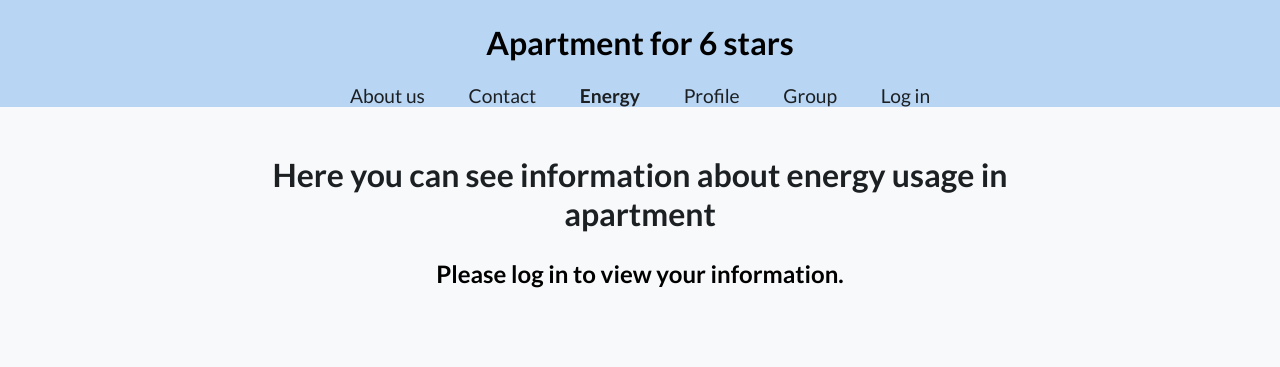
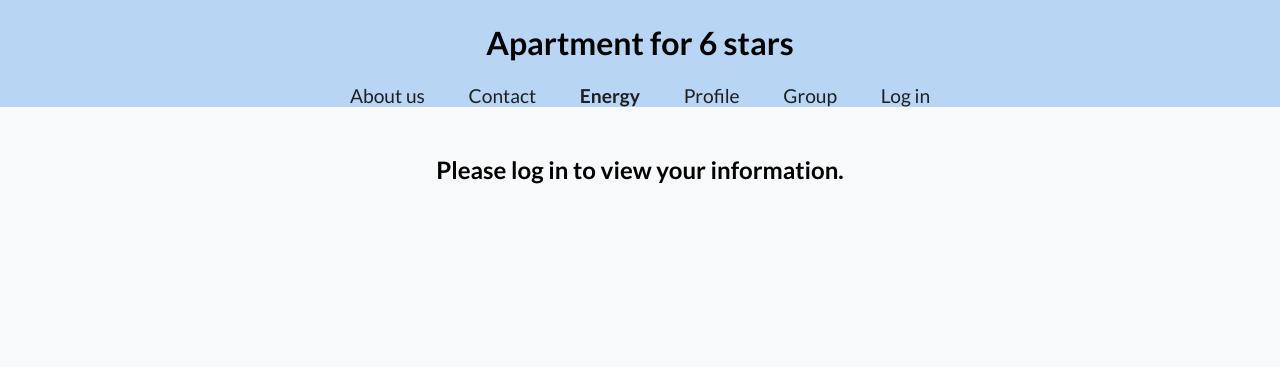
Before and after one commit to Tykutyku/apartments_group_6, a Flask app: page /energy in a window 1280 px wide. Shown: the top 367 px of the page. Run offline with Flask 3, Linux system fonts and the light colour scheme.

Commit message:
Update energy.html

```diff
--- a/templates/energy.html
+++ b/templates/energy.html
@@ -2,9 +2,6 @@
 
 {% block content %}
     <section class="main main--contact">
-        <div class="welcome-section">
-            <h2>Here you can see information about energy usage in apartment</h2>
-        </div>
         {% if 'user' in session %}
             <iframe src="http://localhost:1880/ui" width="100%" height="600px" frameborder="0"></iframe>
         {% else %}
```
